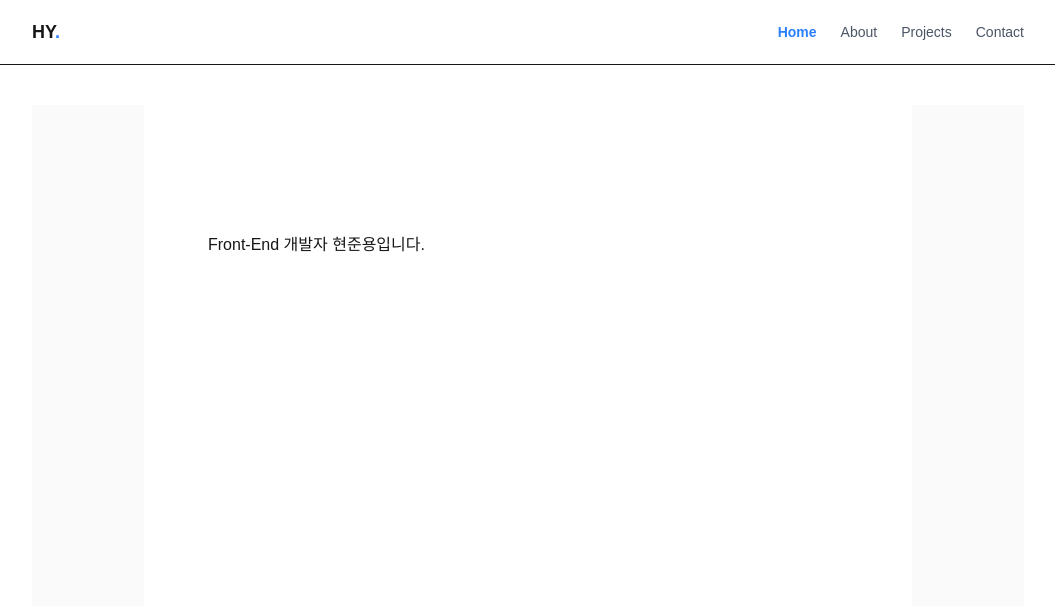
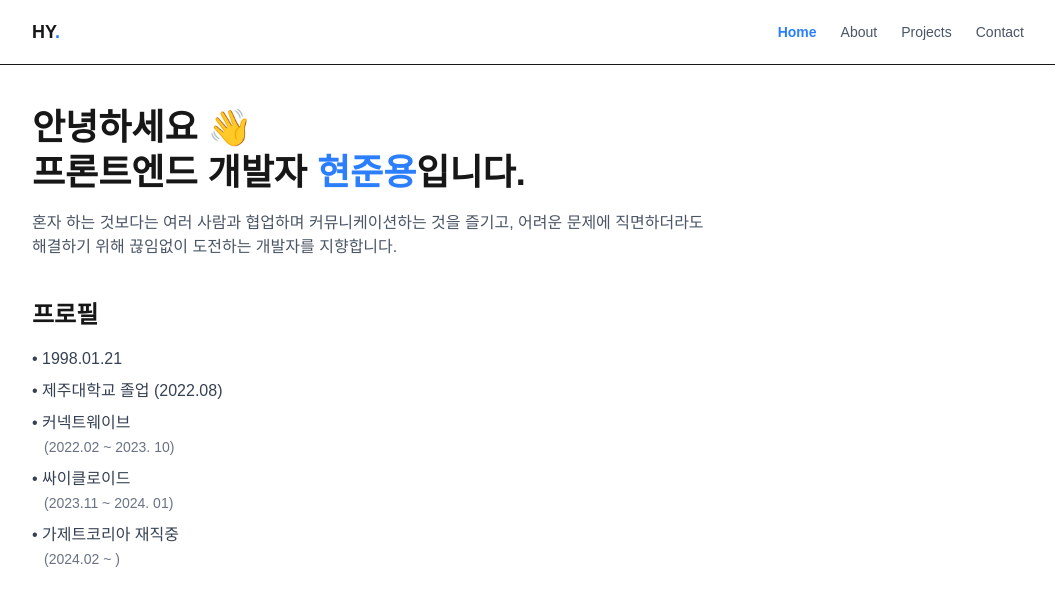
Before and after one commit to hyunjunyong2/portfolio-next, a Next.js app: page / in a window 1280 px wide. Shown: the top 606 px of the page, without its empty margins (112-1167 px from the left). Built offline with nearby package versions, Linux system fonts and the light colour scheme.

Commit message:
feat: home , contact페이지 컨텐츠 삽입

```diff
--- a/app/contact/page.tsx
+++ b/app/contact/page.tsx
@@ -0,0 +1,58 @@
+import Link from 'next/link';
+
+export default function Contact() {
+  return (
+    <section className="space-y-8">
+      <div>
+        <h1 className="text-3xl font-bold">Contact</h1>
+        <p className="mt-2 text-gray-600">
+          언제든 편하게 연락 주세요.
+        </p>
+      </div>
+
+      <ul className="space-y-4 text-gray-700">
+        <li>
+          📧 Email <br />
+          <a
+            href="mailto:hjy4649@naver.com"
+            className="text-blue-500 hover:underline"
+          >
+            hjy4649@naver.com
+          </a>
+          <br />
+          <a
+            href="mailto:hjy123432@gmail.com"
+            className="text-blue-500 hover:underline"
+          >
+            hjy123432@gmail.com
+          </a>
+        </li>
+
+        <li>
+          📞 Phone <br />
+          <span className="font-medium">010-7714-4649</span>
+        </li>
+
+        <li>
+          💻 GitHub <br />
+          <Link
+            href="https://github.com/hyunjunyong"
+            target="_blank"
+            className="text-blue-500 hover:underline"
+          >
+            github.com/hyunjunyong2
+          </Link>
+          <br />
+          <Link
+            href="https://github.com/hyunjunyong"
+            target="_blank"
+            className="text-blue-500 hover:underline"
+          >
+            github.com/hyunjunyong
+          </Link>
+          (이슈로 인해 2024이후 사용하지 않는 계정)
+        </li>
+      </ul>
+    </section>
+  );
+}
--- a/app/page.tsx
+++ b/app/page.tsx
@@ -1,11 +1,46 @@
-import Image from "next/image";
-
 export default function Home() {
   return (
-    <div className="flex min-h-screen items-center justify-center bg-zinc-50 font-sans">
-      <main className="flex min-h-screen w-full max-w-3xl flex-col items-center justify-between py-32 px-16 bg-white sm:items-start">
-        <h1>Front-End 개발자 현준용입니다.</h1>
-      </main>
-    </div>
+    <section className="space-y-10">
+      {/* Intro */}
+      <div className="space-y-4">
+        <h1 className="text-4xl font-bold leading-tight">
+          안녕하세요 👋 <br />
+          프론트엔드 개발자 <span className="text-blue-500">현준용</span>입니다.
+        </h1>
+
+        <p className="max-w-2xl text-gray-600">
+          혼자 하는 것보다는 여러 사람과 협업하며 커뮤니케이션하는 것을 즐기고,
+          어려운 문제에 직면하더라도 해결하기 위해 끊임없이 도전하는 개발자를 지향합니다.
+        </p>
+      </div>
+
+      {/* Profile */}
+      <div>
+        <h2 className="mb-4 text-2xl font-semibold">프로필</h2>
+
+        <ul className="space-y-2 text-gray-700">
+          <li>• 1998.01.21</li>
+          <li>• 제주대학교 졸업 (2022.08)</li>
+          <li>
+            • 커넥트웨이브<br />
+            <span className="ml-3 text-sm text-gray-500">
+              (2022.02 ~ 2023. 10)
+            </span>
+          </li>
+          <li>
+            • 싸이클로이드<br />
+            <span className="ml-3 text-sm text-gray-500">
+              (2023.11 ~ 2024. 01)
+            </span>
+          </li>
+          <li>
+            • 가제트코리아 재직중<br />
+            <span className="ml-3 text-sm text-gray-500">
+              (2024.02 ~ )
+            </span>
+          </li>
+        </ul>
+      </div>
+    </section>
   );
 }
```
